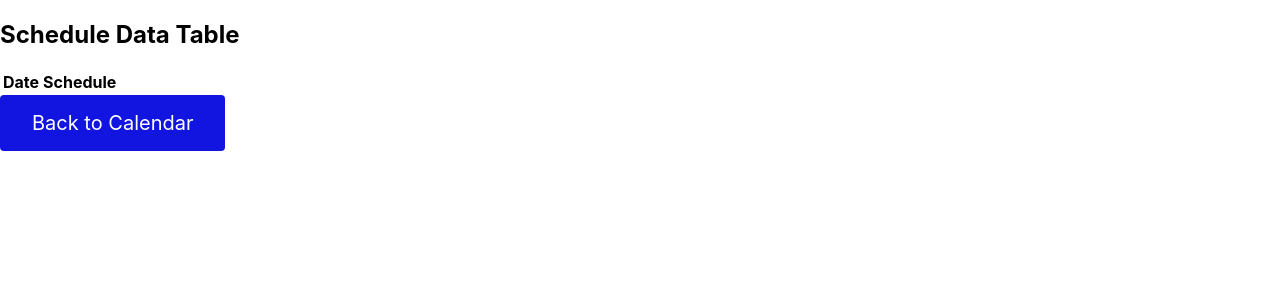
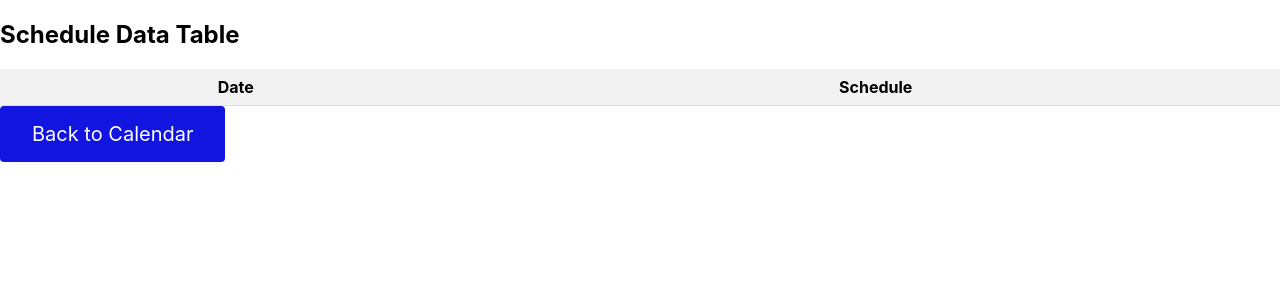
Before and after one commit to ziksona1312/ReactProjekat, a React (Create React App) app: page /data-table in a window 1280 px wide. Shown: the top 300 px of the page. Built offline with nearby package versions, Linux system fonts and the light colour scheme.

Commit message:
Dodat css za Tabelu

```diff
--- a/src/App.css
+++ b/src/App.css
@@ -33,8 +33,8 @@
 }
 
 .schedule-container {
-  width: 300px; /* Set width for the schedule container */
-  margin-right: 20px; /* Add margin to separate it from the calendar */
+  width: 300px;
+  margin-right: 20px;
 }
 
 .schedule {
@@ -49,10 +49,37 @@
 }
 
 .schedule textarea {
-  width: 100%; /* Take up full width of container */
-  height: 200px; /* Set height for the text area */
+  width: 100%;
+  height: 200px;
   padding: 10px;
   border: 1px solid #ccc;
   border-radius: 5px;
   resize: none;
 }
+
+.tabela-wrapper {
+  display: flex;
+  justify-content: center;
+}
+
+table {
+  width: 100%;
+  text-align: center;
+  border-collapse: collapse;
+}
+
+th,
+td {
+  padding: 8px;
+  text-align: center;
+  border-bottom: 1px solid #ddd;
+}
+
+th {
+  background-color: #f2f2f2;
+  font-weight: bold;
+}
+
+tr:hover {
+  background-color: #f5f5f5;
+}
--- a/src/DataTable.jsx
+++ b/src/DataTable.jsx
@@ -16,6 +16,7 @@ const DataTable = () => {
   return (
     <div>
       <h2>Schedule Data Table</h2>
+      <div className="tabela-wrapper">
       <table>
         <thead>
           <tr>
@@ -32,6 +33,7 @@ const DataTable = () => {
           ))}
         </tbody>
       </table>
+      </div>
       <Link to="/kalendar" className="pocetna-dugme" >Back to Calendar</Link>
     </div>
   );
```
